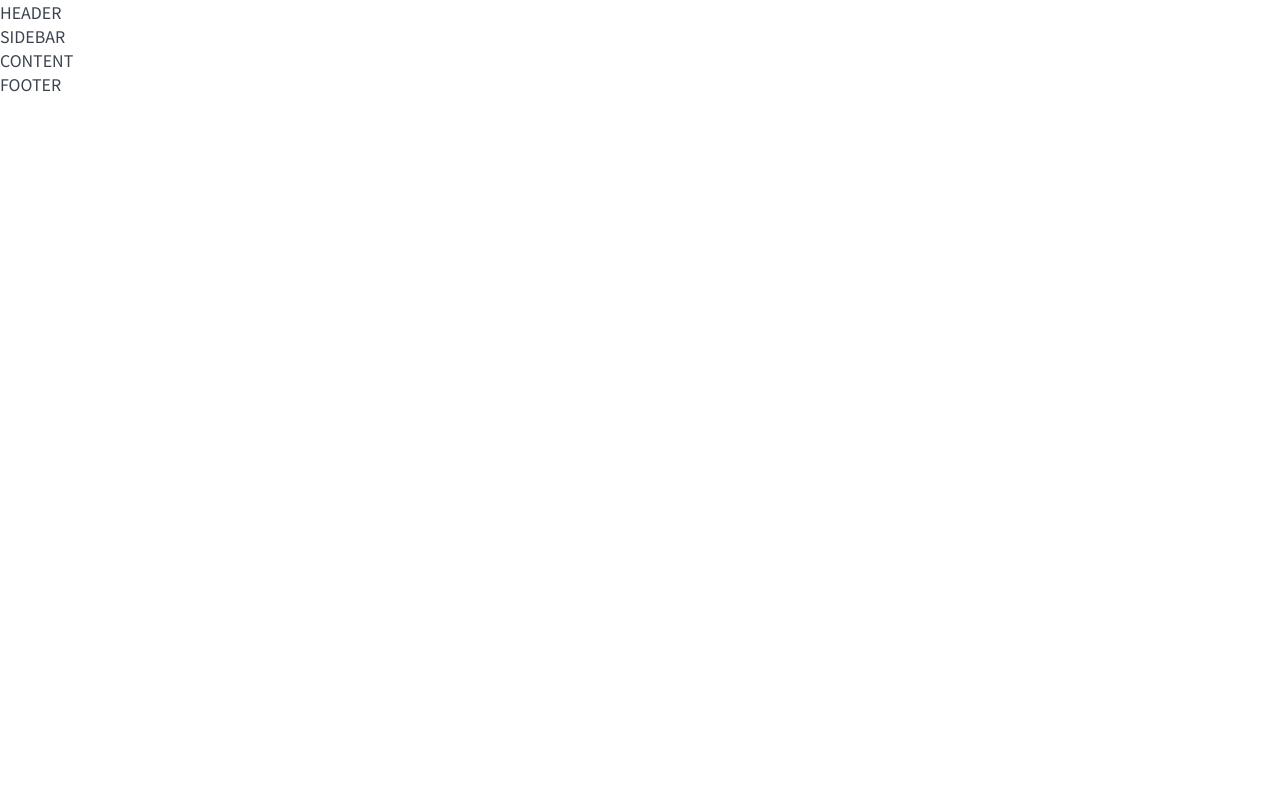
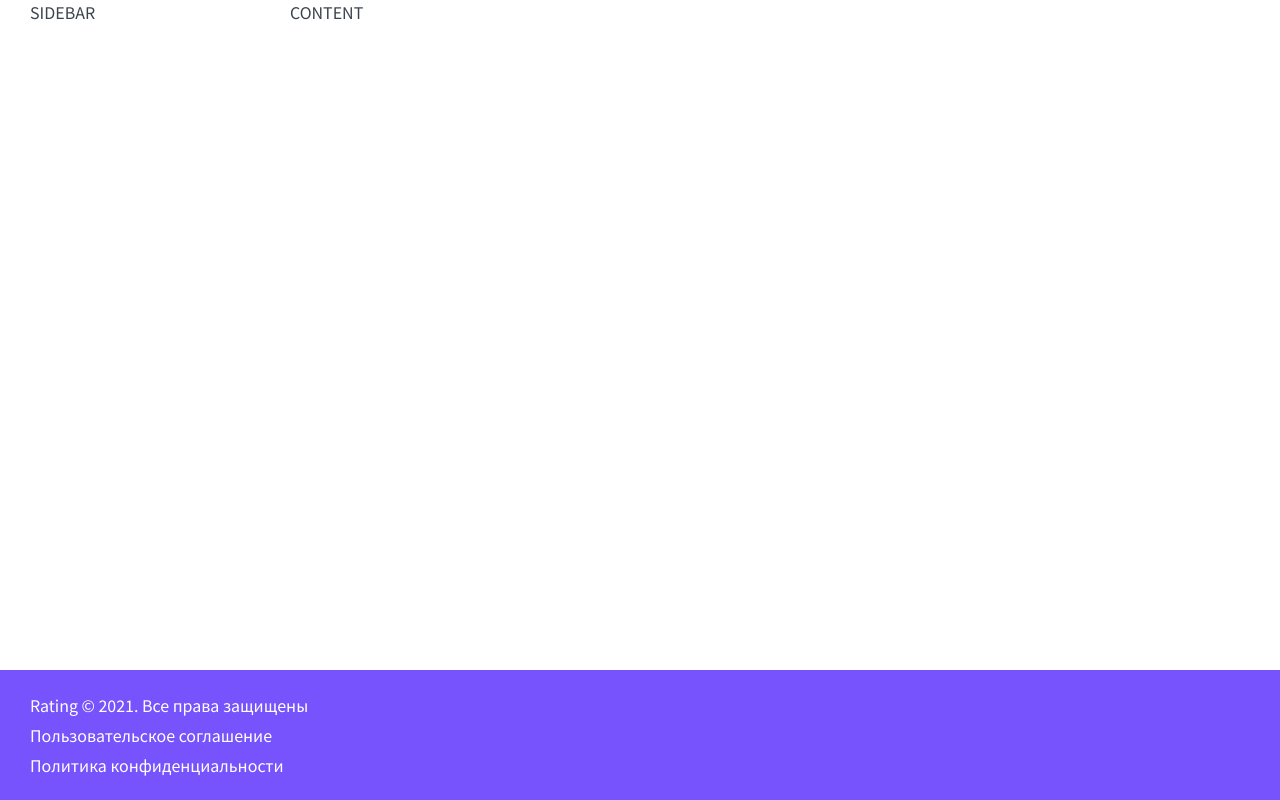
Before and after one commit to EdgardoEhrG/RatingSite, a Next.js app: page / in a window 1280 px wide. Built offline with nearby package versions, Linux system fonts and the light colour scheme.

Commit message:
Added footer

```diff
--- a/layouts/Default/Layout.module.scss
+++ b/layouts/Default/Layout.module.scss
@@ -0,0 +1,44 @@
+.wrapper {
+  min-height: 100vh;
+  display: grid;
+  grid-template-columns: auto 230px minmax(320px, 1200px) auto;
+  grid-template-areas:
+    ". header header ."
+    ". sidebar content ."
+    "footer footer footer footer";
+  grid-template-rows: auto 1fr auto;
+  gap: 0 30px;
+
+  @media screen and (max-width: 765px) {
+    grid-template-columns: minmax(320px, 1fr);
+    grid-template-areas:
+      "header"
+      "content"
+      "footer";
+  }
+}
+
+.header {
+  grid-area: header;
+  display: none;
+
+  @media screen and (max-width: 765px) {
+    display: block;
+  }
+}
+
+.sidebar {
+  grid-area: sidebar;
+
+  @media screen and (max-width: 765px) {
+    display: none;
+  }
+}
+
+.content {
+  grid-area: content;
+}
+
+.footer {
+  grid-area: footer;
+}
--- a/layouts/Default/Layout.tsx
+++ b/layouts/Default/Layout.tsx
@@ -6,18 +6,21 @@ import Header from "../Header/Header";
 import Sidebar from "../Sidebar/Sidebar";
 import Footer from "../Footer/Footer";
 
-import "./Layout.module.scss";
+import styles from "./Layout.module.scss";
 
 export const Layout = ({ children }: LayoutProps): JSX.Element => {
   return (
-    <>
-      <Header />
-      <div>
-        <Sidebar />
-        <div>{children}</div>
-      </div>
-      <Footer />
-    </>
+    <div className={styles.wrapper}>
+      <>
+        <Header className={styles.header} />
+        <Sidebar className={styles.sidebar} />
+        <div className={styles.content}>
+          {children}
+          {`CONTENT`}
+        </div>
+      </>
+      <Footer className={styles.footer} />
+    </div>
   );
 };
 
--- a/layouts/Footer/Footer.module.scss
+++ b/layouts/Footer/Footer.module.scss
@@ -0,0 +1,22 @@
+@import "../../styles/variables";
+
+.footer {
+  display: grid;
+  grid-auto-columns: 1fr auto auto;
+  gap: 10px 40px;
+  padding: 25px 30px;
+  font-size: 16px;
+  line-height: 20px;
+  color: $white;
+  background: $primary;
+
+  @media screen and (max-width: 765px) {
+    grid-template-columns: 1fr;
+  }
+
+  a {
+    &:hover {
+      color: $light-grey;
+    }
+  }
+}
--- a/layouts/Footer/Footer.tsx
+++ b/layouts/Footer/Footer.tsx
@@ -2,10 +2,23 @@ import React from "react";
 
 import { FooterProps } from "./Footer.props";
 
-import "./Footer.module.scss";
+import classNames from "classnames";
+import { format } from "date-fns";
 
-const Footer = ({ ...props }: FooterProps): JSX.Element => {
-  return <footer {...props}>FOOTER</footer>;
+import styles from "./Footer.module.scss";
+
+const Footer = ({ className, ...props }: FooterProps): JSX.Element => {
+  return (
+    <footer className={classNames(className, styles.footer)} {...props}>
+      <div>Rating © {format(new Date(), "yyyy")}. Все права защищены</div>
+      <a href="#" target="_blank">
+        Пользовательское соглашение
+      </a>
+      <a href="#" target="_blank">
+        Политика конфиденциальности
+      </a>
+    </footer>
+  );
 };
 
 export default Footer;
--- a/layouts/Header/Header.tsx
+++ b/layouts/Header/Header.tsx
@@ -2,7 +2,7 @@ import React from "react";
 
 import { HeaderProps } from "./Header.props";
 
-import "./Header.module.scss";
+import styles from "./Header.module.scss";
 
 const Header = ({ ...props }: HeaderProps): JSX.Element => {
   return <header {...props}>HEADER</header>;
--- a/layouts/Sidebar/Sidebar.tsx
+++ b/layouts/Sidebar/Sidebar.tsx
@@ -2,7 +2,7 @@ import React from "react";
 
 import { SidebarProps } from "./Sidebar.props";
 
-import "./Sidebar.module.scss";
+import styles from "./Sidebar.module.scss";
 
 const Sidebar = ({ ...props }: SidebarProps): JSX.Element => {
   return <div {...props}>SIDEBAR</div>;
--- a/package.json
+++ b/package.json
@@ -22,6 +22,7 @@
     "@typescript-eslint/eslint-plugin": "^4.28.5",
     "@typescript-eslint/parser": "^4.28.5",
     "classnames": "^2.3.1",
+    "date-fns": "^2.23.0",
     "eslint": "^7.31.0",
     "eslint-config-next": "11.0.1",
     "eslint-plugin-react-hooks": "^4.2.0",
--- a/pages/index.tsx
+++ b/pages/index.tsx
@@ -1,11 +1,7 @@
 import { withLayout } from "../layouts/Default/Layout";
 
 function Home(): JSX.Element {
-  return (
-    <>
-      <div>CONTENT</div>
-    </>
-  );
+  return <></>;
 }
 
 export default withLayout(Home);
```
Also changed, not shown: 1 other file (tests, documents, lock files or other folders).
